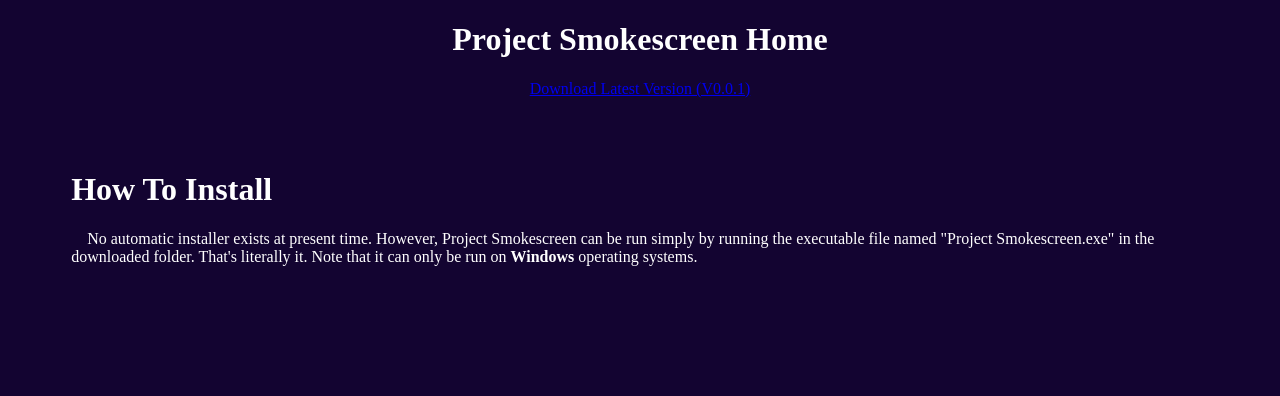
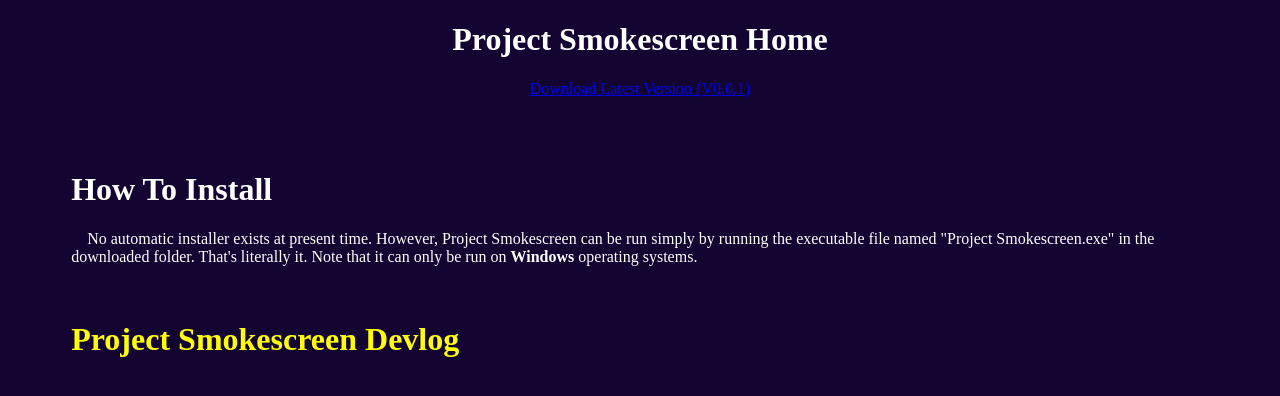
Before and after one commit to SnowyDavid/Project-Smokescreen-Web, a plain HTML site: page index.html in a window 1280 px wide. Drawn offline with Linux system fonts and the light colour scheme.

Commit message:
Update index.html

```diff
--- a/index.html
+++ b/index.html
@@ -20,6 +20,19 @@
 
   		margin-right: 5%;
   		margin-left: 5%;
+
+		text-decoration:none;
+
+	}
+
+		.parlink {
+
+		color:yellow;
+
+  		margin-right: 5%;
+  		margin-left: 5%;
+
+		text-decoration:none;
 
 	}
 
@@ -48,4 +61,8 @@
 		Note that it can only be run on <strong colo>Windows</strong> operating systems.
 	</p>
 
+	<br>
+
+	<h1><a class="parlink" href="devlog.html">Project Smokescreen Devlog</a></h1>
+
 </body>
```
